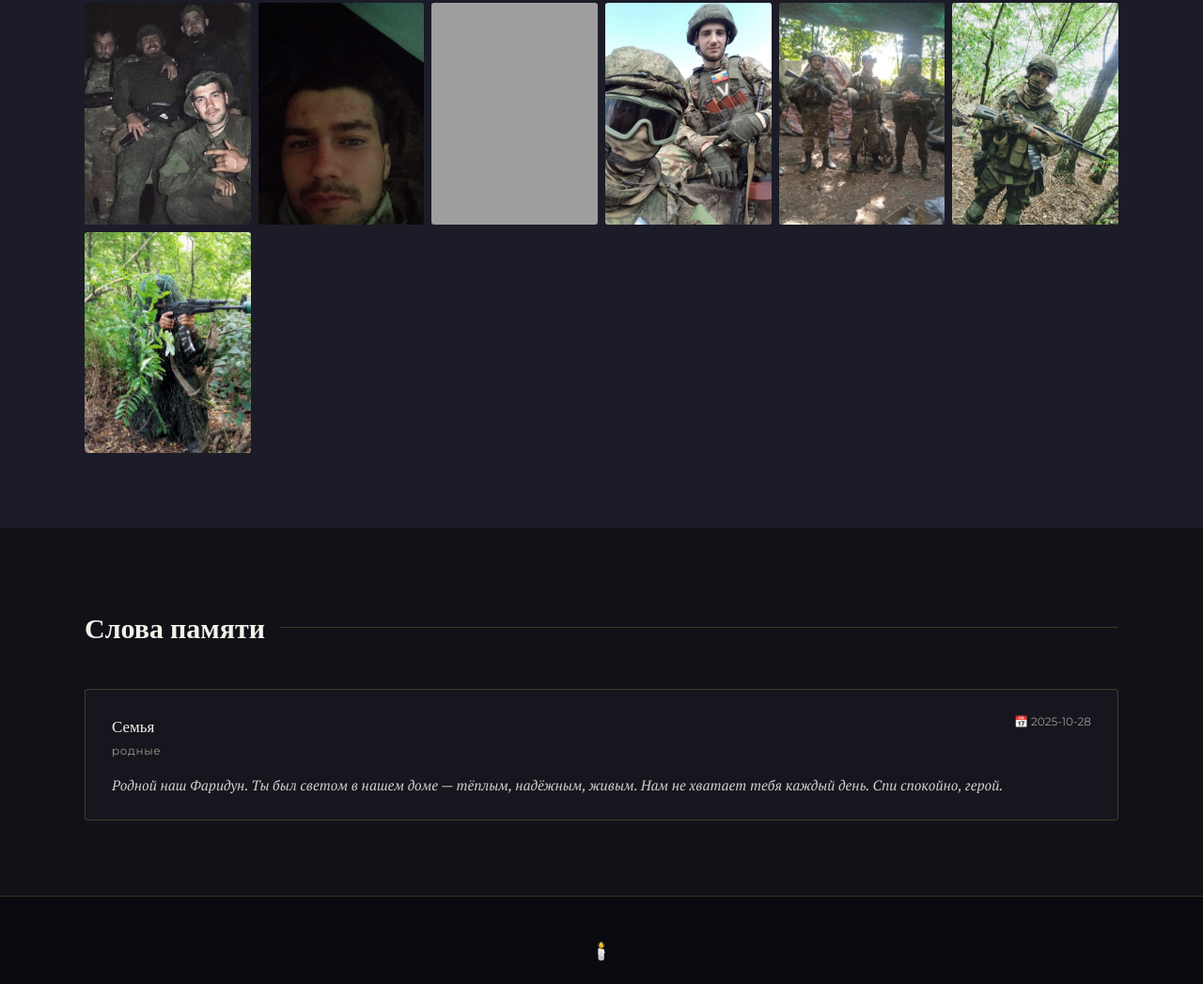
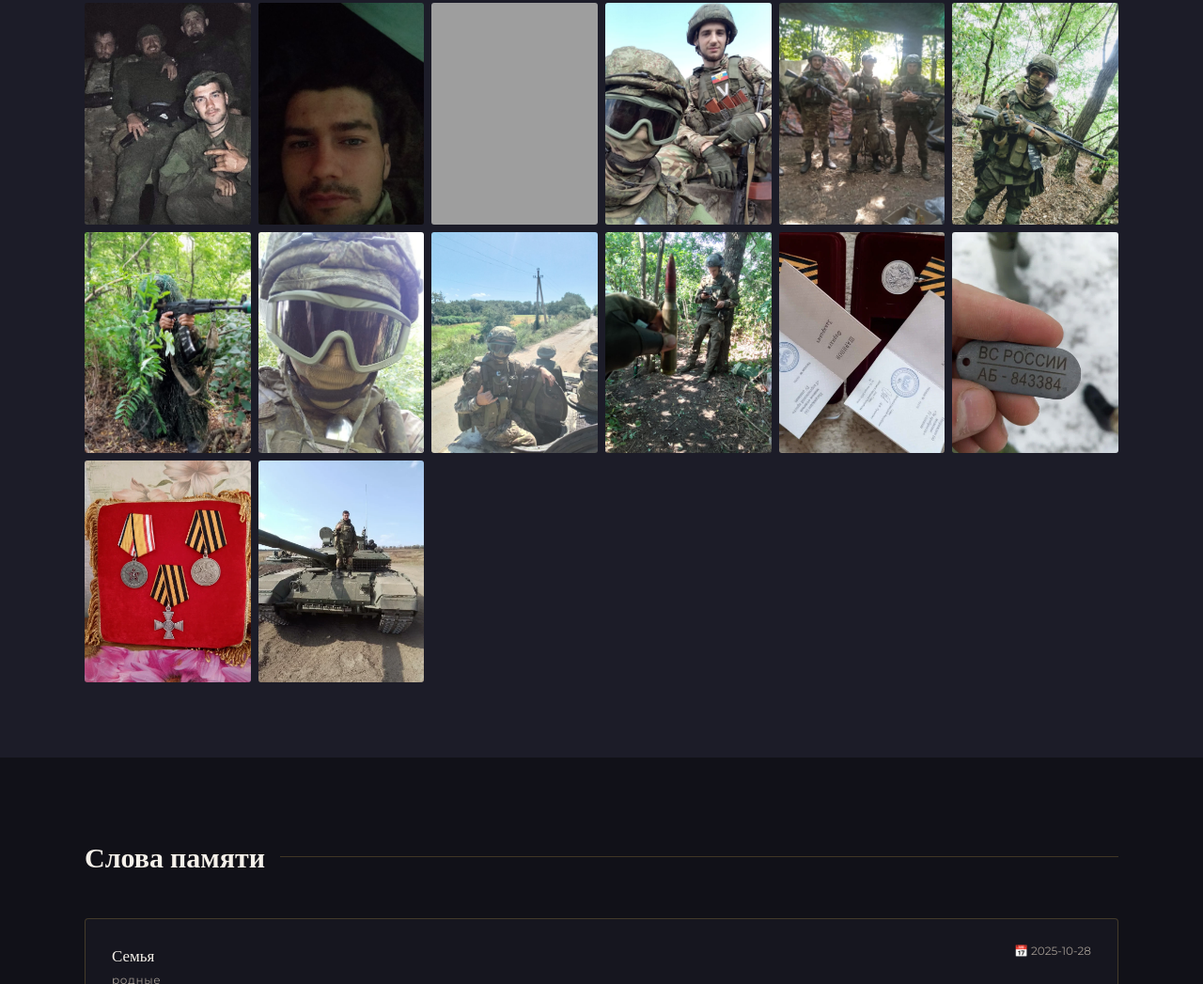
Before and after one commit to distric4/faridun, a plain HTML site: page index.html in a window 1280 px wide. Shown: the part 5944-6991 px from the top of the page at 94% size. Drawn offline with nearby package versions, Linux system fonts and the light colour scheme; grey boxes are pictures that could not be loaded; a web font is replaced by a local one.

Commit message:
Добавить 7 фото: награды, жетон, медали, танк, тактические фото
Co-Authored-By: Claude Sonnet 4.6 <noreply@anthropic.com>

```diff
--- a/index.html
+++ b/index.html
@@ -580,6 +580,13 @@
         <div class="gallery-item" onclick="openLightbox(89)"><img src="photos/photo_101.jpg" alt="На службе" loading="lazy"></div>
         <div class="gallery-item" onclick="openLightbox(90)"><img src="photos/photo_102.jpg" alt="На службе" loading="lazy"></div>
         <div class="gallery-item" onclick="openLightbox(91)"><img src="photos/photo_103.jpg" alt="На службе" loading="lazy"></div>
+        <div class="gallery-item" onclick="openLightbox(92)"><img src="photos/photo_91.jpg" alt="На службе" loading="lazy"></div>
+        <div class="gallery-item" onclick="openLightbox(93)"><img src="photos/photo_95.jpg" alt="На службе" loading="lazy"></div>
+        <div class="gallery-item" onclick="openLightbox(94)"><img src="photos/photo_99.jpg" alt="На службе" loading="lazy"></div>
+        <div class="gallery-item" onclick="openLightbox(95)"><img src="photos/photo_116.webp" alt="На службе" loading="lazy"></div>
+        <div class="gallery-item" onclick="openLightbox(96)"><img src="photos/photo_117.png" alt="На службе" loading="lazy"></div>
+        <div class="gallery-item" onclick="openLightbox(97)"><img src="photos/photo_118.webp" alt="На службе" loading="lazy"></div>
+        <div class="gallery-item" onclick="openLightbox(98)"><img src="photos/photo_119.webp" alt="На службе" loading="lazy"></div>
       </div>
     </div>
 
@@ -662,7 +669,9 @@ const galleryPhotos = [
   'photos/photo_80.jpg','photos/photo_81.jpg','photos/photo_82.jpg','photos/photo_83.jpg','photos/photo_84.jpg',
   'photos/photo_85.jpg','photos/photo_86.jpg','photos/photo_87.jpg','photos/photo_89.jpg','photos/photo_90.jpg',
   'photos/photo_93.jpg','photos/photo_96.jpg','photos/photo_98.jpg','photos/photo_100.jpg','photos/photo_101.jpg',
-  'photos/photo_102.jpg','photos/photo_103.jpg'
+  'photos/photo_102.jpg','photos/photo_103.jpg',
+  'photos/photo_91.jpg','photos/photo_95.jpg','photos/photo_99.jpg',
+  'photos/photo_116.webp','photos/photo_117.png','photos/photo_118.webp','photos/photo_119.webp'
 ];
 let lbIdx = 0;
 
```
Also changed, not shown: photos/photo_116.webp (added), photos/photo_117.png (added), photos/photo_118.webp (added), photos/photo_119.webp (added).
